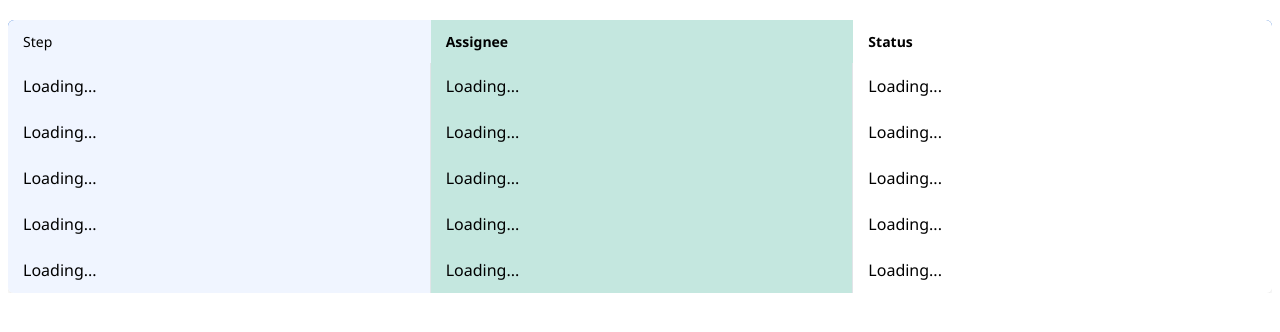
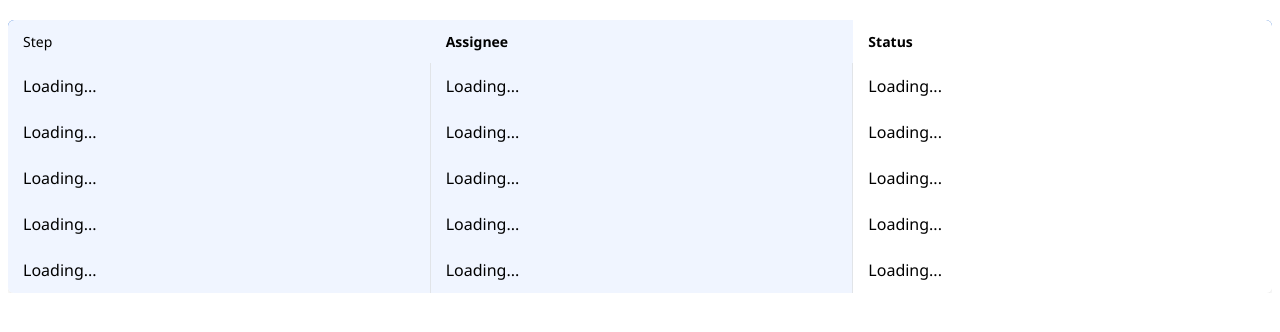
Before and after one commit to brotherTeam2/fragment, a plain HTML site: page single.html in a window 1280 px wide. Drawn offline with Linux system fonts and the light colour scheme; a script that the page names is missing.

Commit message:
change file

```diff
--- a/single.html
+++ b/single.html
@@ -60,7 +60,7 @@
     }
 
     .col2 {
-    background-color: #c4e7df; /* light green tint */
+    background-color: #f0f5ff; /* light green tint */
     }
 
     .col3 {
```
